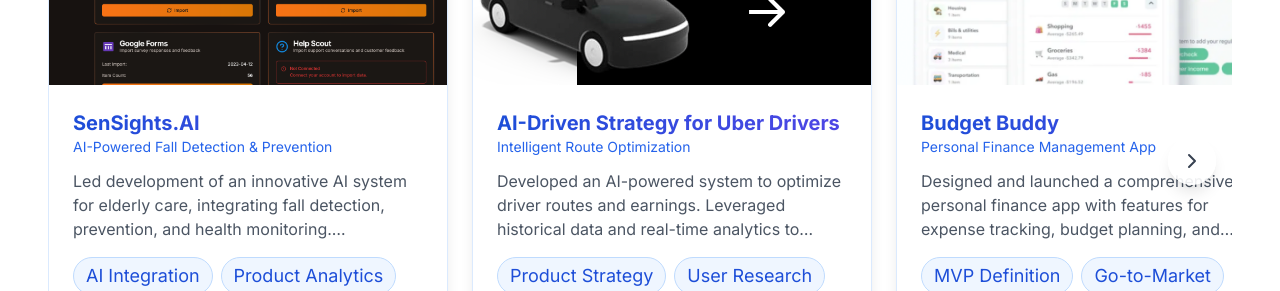
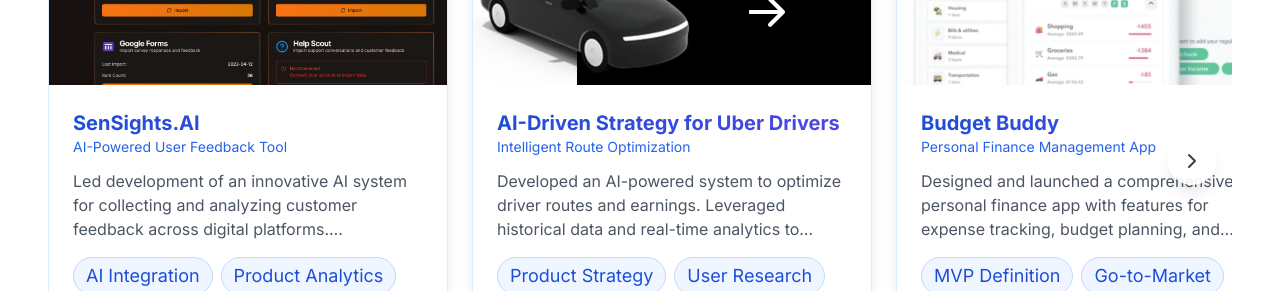
Before and after one commit to PrateekShetty1/portfolio1-cursor, a Next.js app: page / in a window 1280 px wide. Shown: the part 3140-3431 px from the top of the page. Built offline with nearby package versions, Linux system fonts and the light colour scheme; no server answers.

Commit message:
Update SenSights subtitle and description

```diff
--- a/app/page.tsx
+++ b/app/page.tsx
@@ -36,8 +36,8 @@ const navItems = [
     {
       id: 1,
     title: "SenSights.AI",
-    subtitle: "AI-Powered Fall Detection & Prevention",
-    description: "Led development of an innovative AI system for elderly care, integrating fall detection, prevention, and health monitoring. Implemented machine learning algorithms for real-time analysis and predictive insights.",
+    subtitle: "AI-Powered User Feedback Tool",
+    description: "Led development of an innovative AI system for collecting and analyzing customer feedback across digital platforms. Implemented machine learning algorithms for sentiment analysis and feature prioritization.",
       imageSrc: "/images/sensights.png",
       tags: ["AI Integration", "Product Analytics", "UX Research", "API Development"],
     links: [
```
